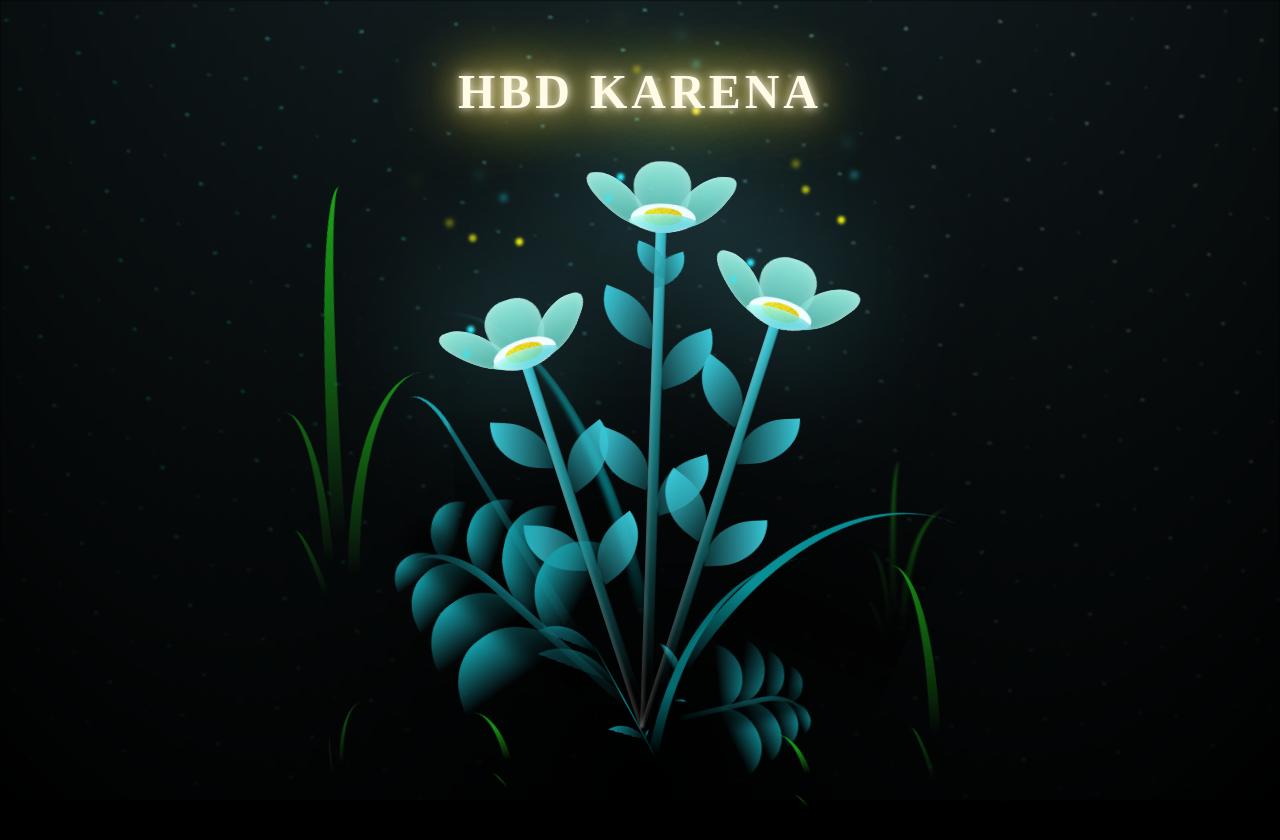
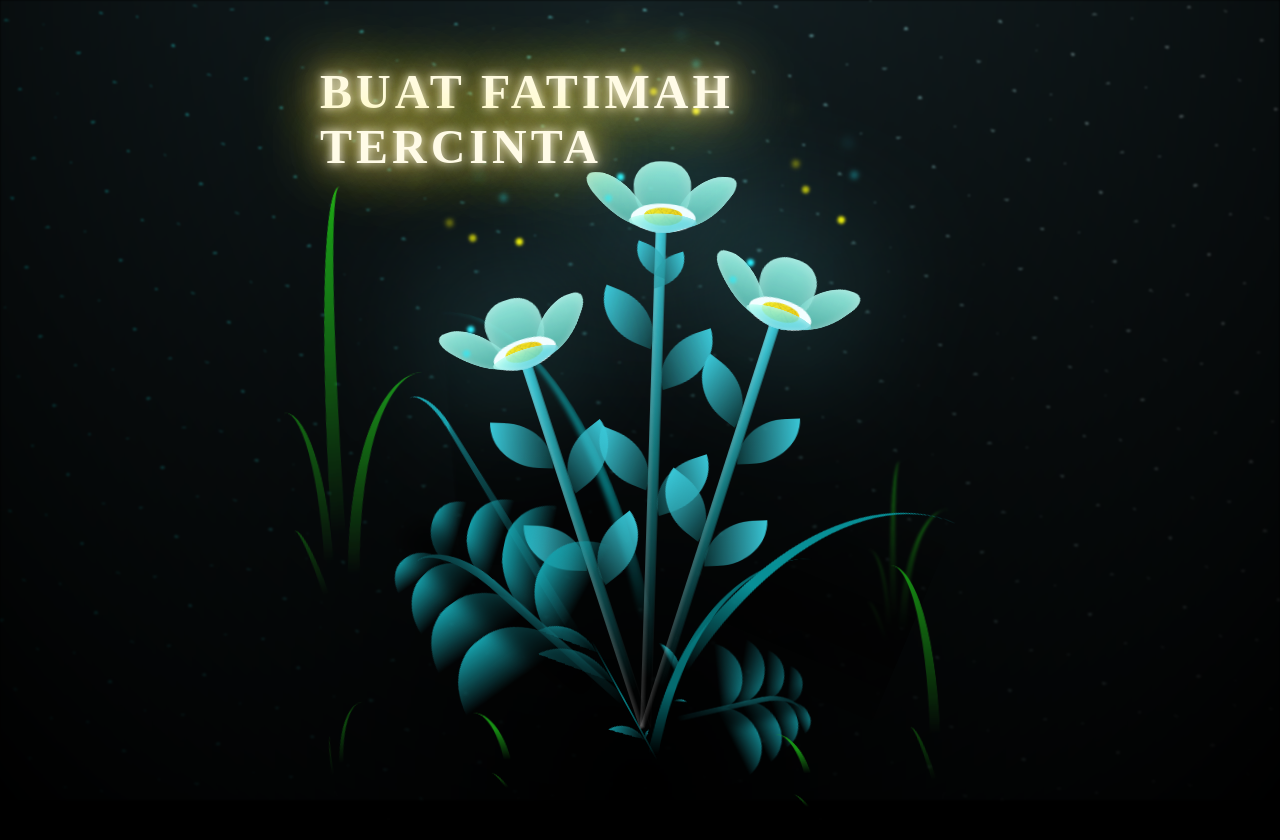
Before and after one commit to rasyaanabilah/bunga, a plain HTML site: page index.html in a window 1280 px wide. Drawn offline with Linux system fonts and the light colour scheme.

Commit message:
index.html

```diff
--- a/index.html
+++ b/index.html
@@ -15,7 +15,7 @@
 <body class="not-loaded">
   <div class="night"></div>
   <div class="flower-title">
-    <span class="flower-title__text">HBD KARENA</span>
+    <span class="flower-title__text">BUAT FATIMAH TERCINTA</span>
   </div>
   <div class="flowers">
     <div class="flower flower--1">
```
